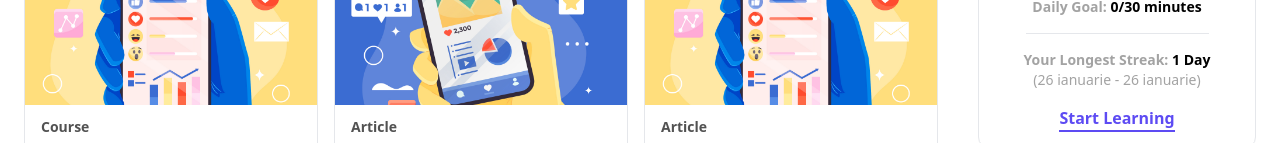
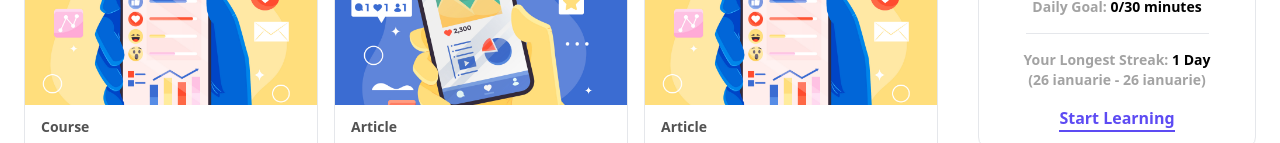
Before and after one commit to Eravity/Rocket.dev, a Next.js app: page / in a window 1280 px wide. Shown: the part 809-952 px from the top of the page. Built offline with nearby package versions, Linux system fonts and the light colour scheme.

Commit message:
quick fix

```diff
--- a/package.json
+++ b/package.json
@@ -6,7 +6,8 @@
     "dev": "next dev --turbopack",
     "build": "next build",
     "start": "next start",
-    "lint": "next lint"
+    "lint": "next lint",
+    "prod": "next build && next start"
   },
   "dependencies": {
     "@heroicons/react": "^2.2.0",
--- a/src/app/_components/DailyGoal.tsx
+++ b/src/app/_components/DailyGoal.tsx
@@ -75,7 +75,7 @@ const GoalStats = ({
           {streak.days} {streak.days === 1 ? "Day" : "Days"}
         </span>
       </h2>
-      <p className="text-sm text-neutral-400">
+      <p className="text-sm font-semibold text-neutral-400">
         ({formattedDates.startDate} - {formattedDates.endDate})
       </p>
     </div>
--- a/src/app/layout.tsx
+++ b/src/app/layout.tsx
@@ -10,7 +10,7 @@ const fredoka = Fredoka({
 });
 
 export const metadata: Metadata = {
-  title: "Rocket Learning Platform",
+  title: "Rocket",
   description: "Your personalized learning journey starts here",
   keywords:
     "education, online learning, courses, frontend, react, nextjs, html, css, javascript, fullstack",
```
